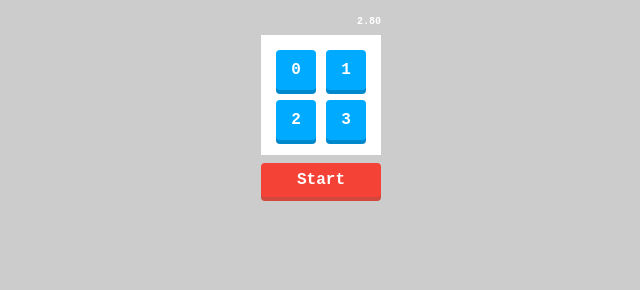
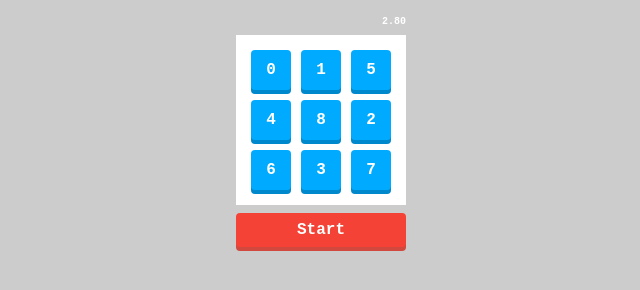
Before and after one commit to yota-g/dot, a plain HTML site: page JS/NumberTouch/index.html in a window 1280 px wide. Both pictures are taken after a click on the element "Start". Shown: the whole page, without its empty margins (319-959 px from the left). Drawn offline with Linux system fonts and the light colour scheme.

Commit message:
num touch learned

```diff
--- a/JS/NumberTouch/main.js
+++ b/JS/NumberTouch/main.js
@@ -25,7 +25,7 @@
         // currentNum ++ ;
         this.game.addCurrentNum();
         // if (currentNum === 4) {
-        if (this.game.getCurrentNum() === 4) {
+        if (this.game.getCurrentNum() === this.game.getLevel() ** 2 ) {
           clearTimeout(this.game.getTimeoutId());
           // clearTimeout(timeoutId);
         }
@@ -37,7 +37,8 @@
     constructor(game) {
       this.game = game
       this.panels = [];
-      for (let i = 0; i < 4; i++) {
+      // for (let i = 0; i < 4; i++) {
+      for (let i = 0; i < this.game.getLevel()** 2 ;  i++) {
         this.panels.push(new Panel(game));
       }
       this.setup();
@@ -53,7 +54,12 @@
     }
 
     activate() {
-      const nums = [0, 1, 2, 3];
+      const nums = [];
+      // const nums = [0, 1, 2, 3];
+      for ( let i = 0; i < this.game.getLevel() ** 2 ; i++) {
+        nums.push(i);
+      }
+
       this.panels.forEach((panel) => {
         const num = nums.splice(Math.floor(Math.random() * nums.length), 1)[0];
         //spliceの返り値は配列なので0がいる。
@@ -72,7 +78,8 @@
   // }
 
   class Game {
-    constructor() {
+    constructor(level) {
+      this.level = level;
       this.board = new Board(this);
       this.currentNum = undefined;
       this.startTime = undefined;
@@ -82,6 +89,18 @@
       btn.addEventListener('click', () => {
         this.start();
       });
+      this.setUp();
+    }
+
+    getLevel(){
+      return this.level;
+    }
+
+    setUp() {
+      const container = document.getElementById('container');
+      const PANEL_WIDTH = 50;
+      const BOARD_PADDING= 10;
+      container.style.width = PANEL_WIDTH * this.level  + BOARD_PADDING * 2 + 'px';
     }
 
     start() {
@@ -113,7 +132,7 @@
       return this.timeoutId;
     }
   }
-  new Game();
+  new Game(3);
 
   // const board = new Board();
   // let currentNum;
--- a/JS/NumberTouch/style.css
+++ b/JS/NumberTouch/style.css
@@ -7,7 +7,7 @@ body{
 }
 
 #container {
-  width: 120px;
+  /* width: 120px; jsで指定 */
   margin: 16px auto;
 }
 
@@ -29,6 +29,7 @@ body{
   border-radius: 4px;
   line-height: 40px;
   text-align: center;
+  user-select: none;
   box-shadow: 0 4px 0 #0088cc;
 }
 
@@ -58,5 +59,4 @@ body{
 #btn:active {
   margin-top: 12px;
   box-shadow: none;
-
 }
```
